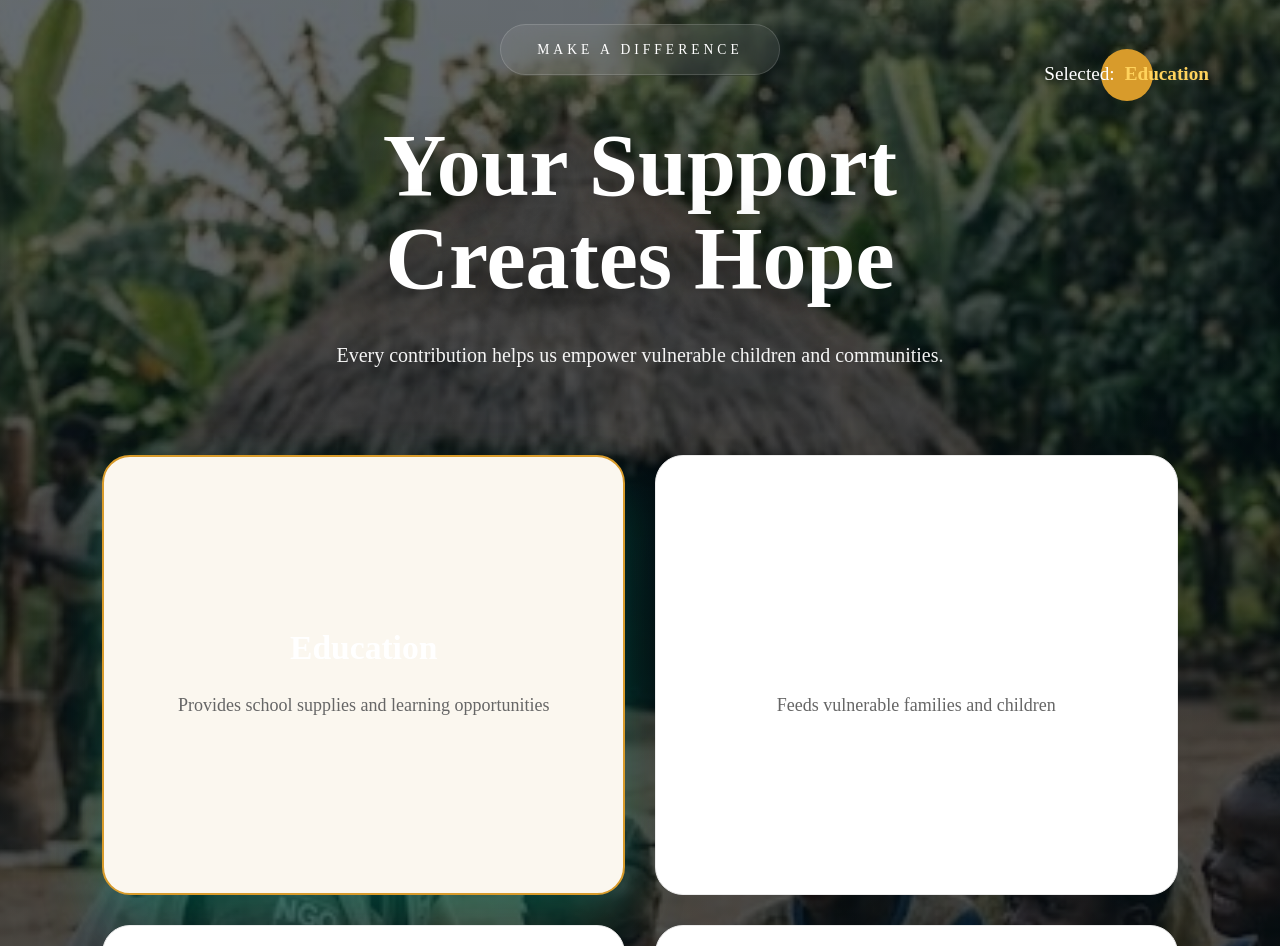
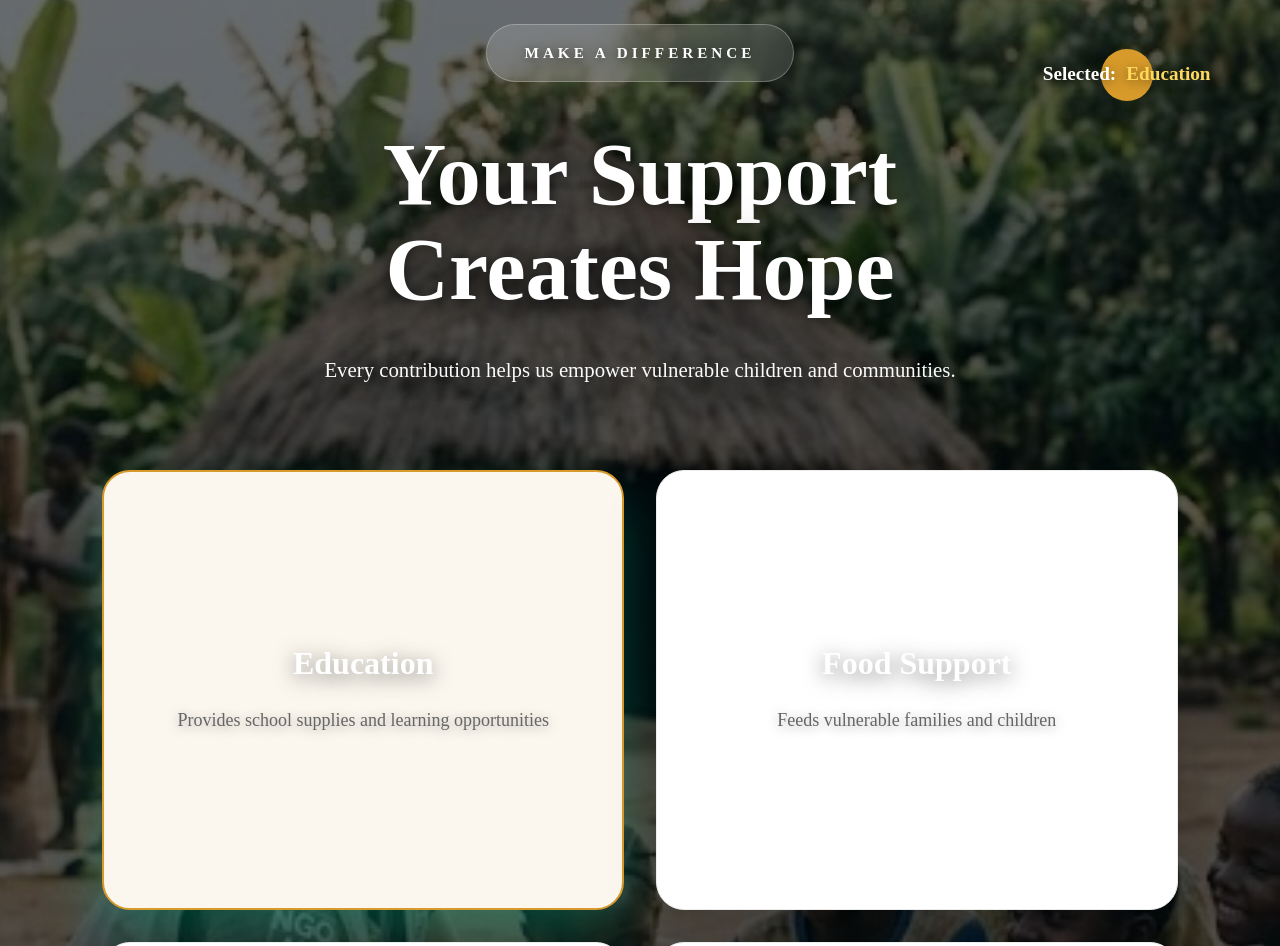
Before and after one commit to nickdev256/s-s-one-family-foundation-, a React (Vite) app in the folder frontend/: page / in a window 1280 px wide. Shown: the part 6766-7712 px from the top of the page. Built offline with nearby package versions, Linux system fonts and the light colour scheme.

Commit message:
Improve donation section and navbar UI

```diff
--- a/frontend/src/Sections/Donate.css
+++ b/frontend/src/Sections/Donate.css
@@ -21,8 +21,8 @@
 background:
 
 linear-gradient(
-rgba(6,18,28,.55),
-rgba(6,18,28,.72)
+rgba(4,14,22,.50),
+rgba(4,14,22,.65)
 ),
 
 url("../assets/image/image(375).png");
@@ -49,9 +49,9 @@
 
 linear-gradient(
 
-rgba(0,0,0,.12),
+rgba(0,0,0,.18),
 
-rgba(0,0,0,.18)
+rgba(0,0,0,.22)
 
 );
 
@@ -75,7 +75,7 @@
 
 text-align:center;
 
-color:white;
+color:#fff;
 
 }
 
@@ -87,25 +87,44 @@
 
 display:inline-flex;
 
-padding:14px 36px;
+align-items:center;
+
+justify-content:center;
+
+padding:16px 38px;
 
 border-radius:60px;
 
 background:
 
-rgba(255,255,255,.08);
+rgba(255,255,255,.14);
 
-backdrop-filter:blur(20px);
+backdrop-filter:
+
+blur(18px);
+
+-webkit-backdrop-filter:
+
+blur(18px);
 
 border:
 
-1px solid rgba(255,255,255,.15);
+1px solid
+rgba(255,255,255,.25);
+
+font-size:.95rem;
+
+font-weight:700;
 
 letter-spacing:4px;
 
-font-size:.85rem;
+color:#fff;
 
 margin-bottom:45px;
+
+text-shadow:
+
+0 2px 10px rgba(0,0,0,.5);
 
 }
 
@@ -117,17 +136,19 @@
 
 font-size:5.5rem;
 
-font-weight:800;
+font-weight:900;
 
-line-height:1.05;
+line-height:1.08;
 
-margin-bottom:30px;
+margin-bottom:32px;
 
-color:white;
+color:#fff;
 
 text-shadow:
 
-0 10px 45px rgba(0,0,0,.6);
+0 10px 50px rgba(0,0,0,.75),
+
+0 2px 14px rgba(0,0,0,.55);
 
 }
 
@@ -137,7 +158,7 @@
 
 .donation-text{
 
-font-size:1.25rem;
+font-size:1.3rem;
 
 line-height:2;
 
@@ -147,9 +168,15 @@
 
 margin-bottom:80px;
 
+font-weight:500;
+
 color:
 
-rgba(255,255,255,.95);
+rgba(255,255,255,.98);
+
+text-shadow:
+
+0 4px 20px rgba(0,0,0,.6);
 
 }
 
@@ -165,7 +192,7 @@
 
 repeat(2,1fr);
 
-gap:30px;
+gap:32px;
 
 margin-bottom:60px;
 
@@ -179,13 +206,20 @@
 
 background:
 
-rgba(255,255,255,.08);
+rgba(255,255,255,.12);
 
-backdrop-filter:blur(20px);
+backdrop-filter:
+
+blur(18px);
+
+-webkit-backdrop-filter:
+
+blur(18px);
 
 border:
 
-1px solid rgba(255,255,255,.12);
+1px solid
+rgba(255,255,255,.20);
 
 padding:50px;
 
@@ -205,6 +239,11 @@
 
 text-align:left;
 
+box-shadow:
+
+0 15px 50px
+rgba(0,0,0,.18);
+
 }
 
 
@@ -217,7 +256,7 @@
 
 background:
 
-rgba(255,255,255,.14);
+rgba(255,255,255,.18);
 
 }
 
@@ -231,13 +270,14 @@
 
 linear-gradient(
 135deg,
-#00c897,
-#00a97f
+#00C897,
+#00A97F
 );
 
 box-shadow:
 
-0 30px 60px rgba(0,201,151,.28);
+0 30px 60px
+rgba(0,201,151,.30);
 
 }
 
@@ -247,13 +287,17 @@
 
 .donation-card h2{
 
-font-size:2.1rem;
+font-size:2rem;
 
-font-weight:800;
+font-weight:900;
 
 margin-bottom:20px;
 
-color:white;
+color:#fff;
+
+text-shadow:
+
+0 4px 20px rgba(0,0,0,.5);
 
 }
 
@@ -263,13 +307,17 @@
 
 .donation-card p{
 
-font-size:1.05rem;
+font-size:1.08rem;
 
 line-height:2;
 
 color:
 
-rgba(255,255,255,.95);
+rgba(255,255,255,.98);
+
+text-shadow:
+
+0 2px 12px rgba(0,0,0,.35);
 
 }
 
@@ -283,9 +331,16 @@
 
 font-size:1.2rem;
 
-color:white;
+font-weight:700;
+
+color:#fff;
+
+text-shadow:
+
+0 2px 12px rgba(0,0,0,.5);
 
 }
+
 
 
 .selected strong{
@@ -294,7 +349,7 @@
 
 margin-left:10px;
 
-color:#ffd35c;
+color:#FFD95E;
 
 }
 
@@ -307,6 +362,7 @@
 text-decoration:none;
 
 }
+
 
 
 .donate-btn{
@@ -325,15 +381,15 @@
 
 linear-gradient(
 135deg,
-#f4c35d,
-#efaf1d
+#F4C35D,
+#EFB01D
 );
 
 color:#111;
 
 font-size:1rem;
 
-font-weight:800;
+font-weight:900;
 
 letter-spacing:3px;
 
@@ -351,7 +407,8 @@
 
 box-shadow:
 
-0 25px 50px rgba(244,195,93,.35);
+0 25px 50px
+rgba(244,195,93,.35);
 
 }
 
@@ -383,7 +440,7 @@
 
 .donation{
 
-padding:90px 7%;
+padding:100px 7%;
 
 }
 
@@ -396,6 +453,8 @@
 .donation-text{
 
 font-size:1rem;
+
+line-height:1.8;
 
 }
 
--- a/frontend/src/Sections/Footer.jsx
+++ b/frontend/src/Sections/Footer.jsx
@@ -181,7 +181,7 @@
 
 <p>
 
-+256 700 000000
++256 746340871
 
 </p>
 
@@ -193,7 +193,7 @@
 
 <p>
 
-info@ssonefamilyfoundation.org
+ssonefamilyfoundation1@gmail.com
 
 </p>
 
--- a/frontend/src/Sections/Navbar.css
+++ b/frontend/src/Sections/Navbar.css
@@ -246,65 +246,70 @@
 
 
 /* =================================
-GLASS DROPDOWN
+PREMIUM CLEAR GLASS DROPDOWN
 ================================= */
 
 .dropdown{
 
 position:absolute;
 
-top:68px;
+top:72px;
 
 left:50%;
 
 transform:
-
 translateX(-50%)
 translateY(20px);
 
-width:280px;
+width:290px;
 
-padding:14px;
+padding:18px;
 
 display:flex;
 
 flex-direction:column;
 
-gap:8px;
+gap:10px;
+
+/* CLEAN GLASS */
 
 background:
-
-rgba(255,255,255,.08);
+rgba(255,255,255,.13);
 
 backdrop-filter:
-
-blur(30px);
+blur(16px);
 
 -webkit-backdrop-filter:
-
-blur(30px);
+blur(16px);
 
 border:
+1px solid
+rgba(255,255,255,.28);
 
-1px solid
-rgba(255,255,255,.15);
+border-radius:24px;
 
-border-radius:22px;
+/* CLEAR DEPTH */
 
 box-shadow:
 
-0 30px 80px
-rgba(0,0,0,.18);
+0 18px 50px
+rgba(0,0,0,.18),
+
+inset 0 1px 0
+rgba(255,255,255,.35);
 
 opacity:0;
 
 visibility:hidden;
 
-transition:.4s;
+transition:
+all .45s ease;
 
 }
 
 
+
+/* OPEN */
 
 .nav-item:hover .dropdown{
 
@@ -313,7 +318,6 @@
 visibility:visible;
 
 transform:
-
 translateX(-50%)
 translateY(0);
 
@@ -321,38 +325,68 @@
 
 
 
+/* LINKS */
+
 .dropdown a{
 
-color:white;
+display:flex;
+
+align-items:center;
+
+width:100%;
+
+padding:16px 20px;
+
+border-radius:16px;
 
 text-decoration:none;
 
-padding:14px 18px;
+/* BRIGHT WHITE */
 
-border-radius:12px;
+color:
+rgba(255,255,255,.98);
 
 font-size:14px;
 
-font-weight:600;
+font-weight:700;
 
-transition:.35s;
+letter-spacing:.4px;
+
+transition:
+all .3s ease;
 
 }
 
 
 
+/* HOVER */
+
 .dropdown a:hover{
 
 background:
 
-rgba(255,255,255,.14);
+rgba(255,255,255,.18);
 
-padding-left:26px;
+color:#ffffff;
 
-color:#fff;
+padding-left:30px;
+
+box-shadow:
+
+0 8px 25px
+rgba(255,255,255,.08);
 
 }
 
+
+
+/* ACTIVE */
+
+.dropdown a:active{
+
+transform:scale(.98);
+
+}
 
 
 /* =================================
@@ -476,9 +510,45 @@
 
 }
 
-
+/* =================================
+MOBILE NAV FIX
+================================= */
 
 @media(max-width:1100px){
+
+.navbar{
+
+height:82px;
+
+padding:0 20px;
+
+display:flex;
+
+justify-content:space-between;
+
+align-items:center;
+
+}
+
+/* SHOW MENU */
+
+.mobile-menu{
+
+display:flex;
+
+align-items:center;
+
+justify-content:center;
+
+font-size:28px;
+
+color:white;
+
+cursor:pointer;
+
+}
+
+/* HIDE DESKTOP */
 
 .nav-links{
 
@@ -492,9 +562,27 @@
 
 }
 
-.mobile-menu{
+/* SMALLER LOGO */
 
-display:block;
+.logo img{
+
+width:90px;
+
+height:90px;
+
+}
+
+.logo-text h1{
+
+font-size:18px;
+
+}
+
+.logo-text span{
+
+font-size:8px;
+
+letter-spacing:3px;
 
 }
 
@@ -540,4 +628,34 @@
 
 }
 
+}/* MOBILE OPEN */
+
+.nav-links.show{
+
+position:absolute;
+
+top:82px;
+
+left:0;
+
+right:0;
+
+display:flex;
+
+flex-direction:column;
+
+padding:30px;
+
+gap:20px;
+
+background:
+
+rgba(8,15,26,.95);
+
+backdrop-filter:
+
+blur(20px);
+
+z-index:999;
+
 }
--- a/frontend/src/Sections/Navbar.jsx
+++ b/frontend/src/Sections/Navbar.jsx
@@ -324,13 +324,19 @@
 
 </div>
 
-
-
-<div className="mobile-menu">
+<div
+className="mobile-menu"
+onClick={()=>
+document
+.querySelector(".nav-links")
+.classList.toggle("show")
+}
+>
 
 <FaBars/>
 
 </div>
+
 
 </motion.nav>
 
```
